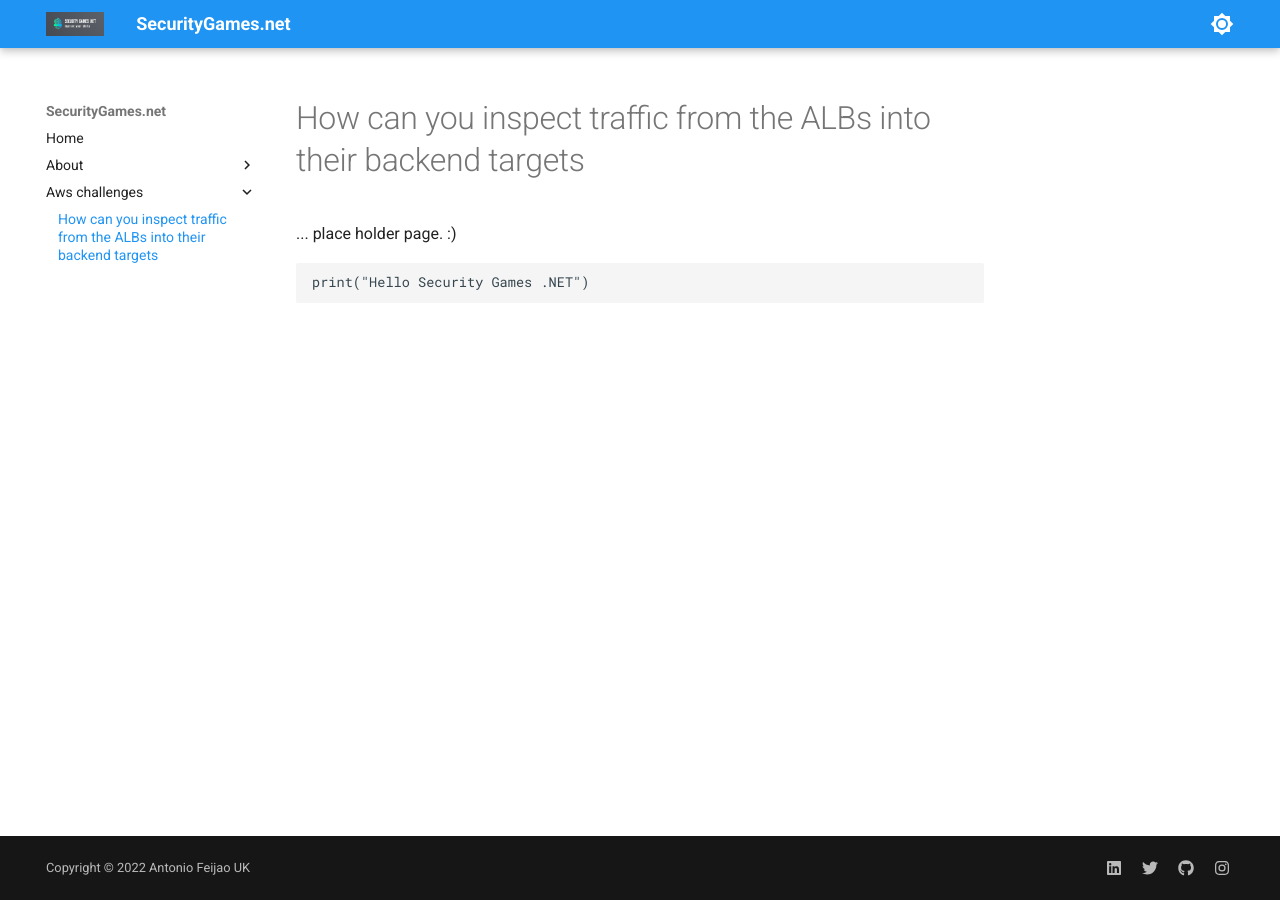
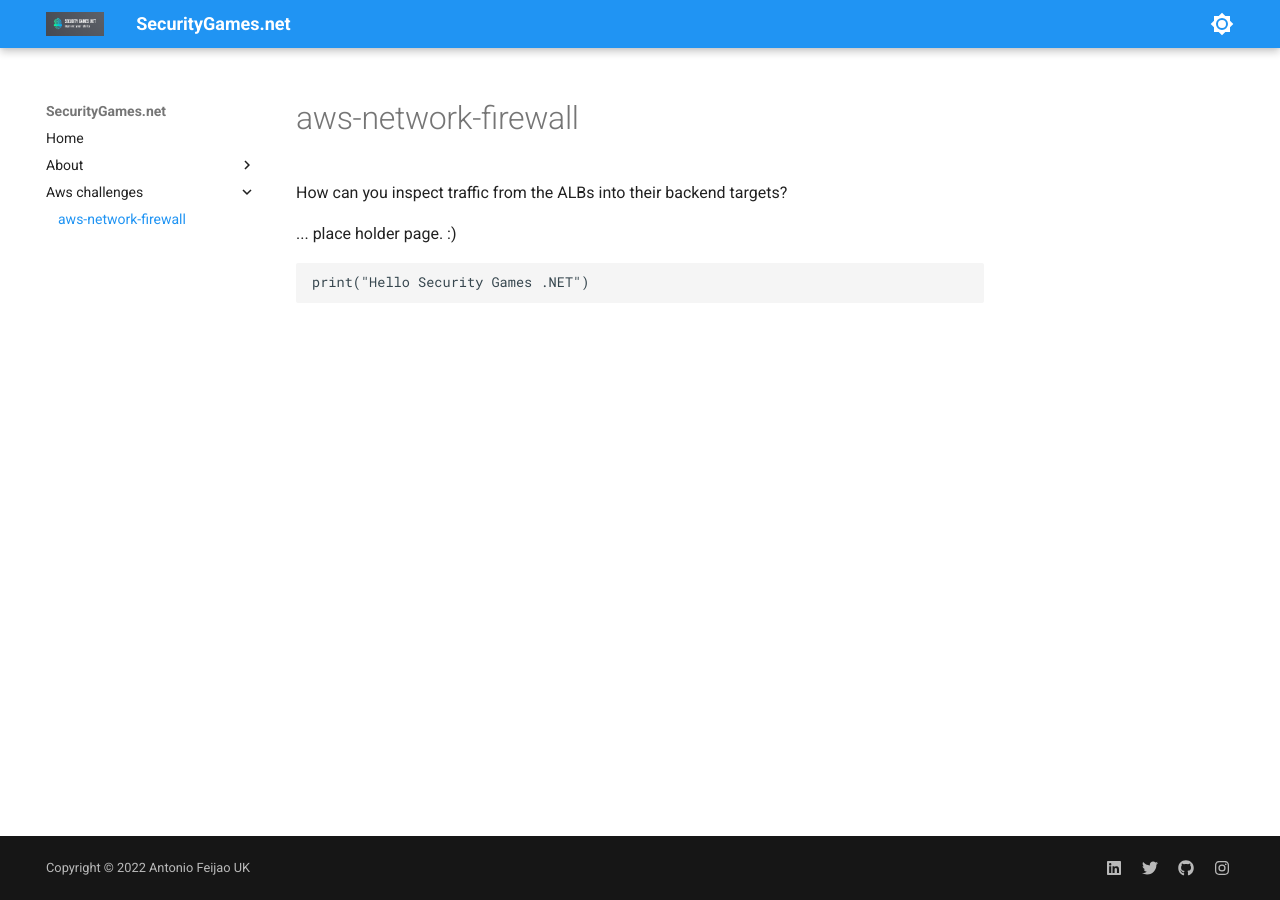
Before and after one commit to AntonioFeijaoUK/www-securitygames-net, an MkDocs documentation site: the page built from docs/aws-challenges/2022-07-27-how-can-you-inspect-traffic-from-the-ALBs-into-their-backend-targets.md, in a window 1280 px wide. Built offline with MkDocs 1.6.1 and Material for MkDocs 9.7.7, drawn with Linux system fonts in a browser that asks for light colours.

Commit message:
Update 2022-07-27-how-can-you-inspect-traffic-from-the-ALBs-into-their-backend-targets.md

```diff
--- a/docs/aws-challenges/2022-07-27-how-can-you-inspect-traffic-from-the-ALBs-into-their-backend-targets.md
+++ b/docs/aws-challenges/2022-07-27-how-can-you-inspect-traffic-from-the-ALBs-into-their-backend-targets.md
@@ -1,4 +1,6 @@
-# How can you inspect traffic from the ALBs into their backend targets
+# aws-network-firewall
+
+How can you inspect traffic from the ALBs into their backend targets?
 
 ... place holder page. :)
 
```
